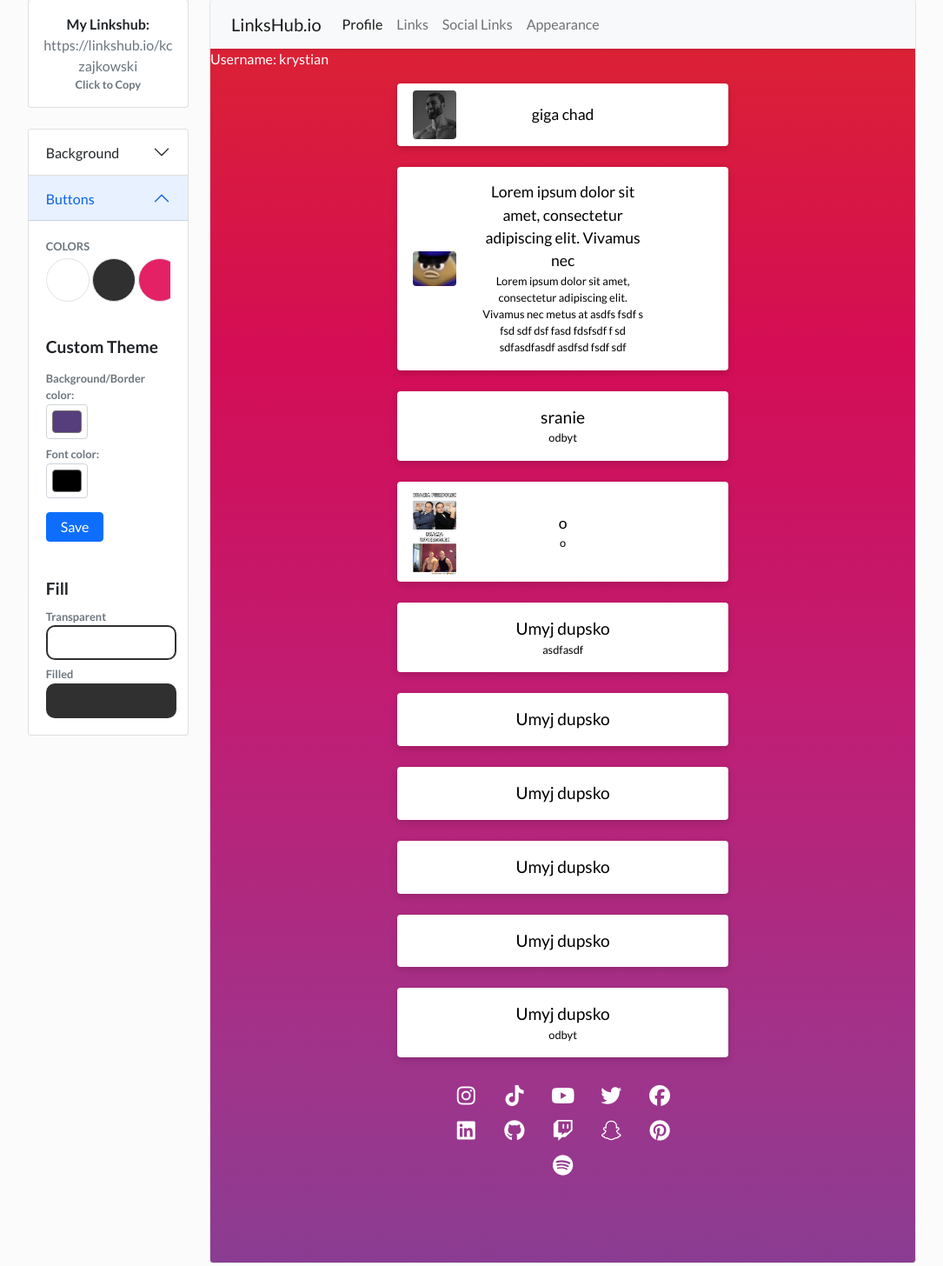
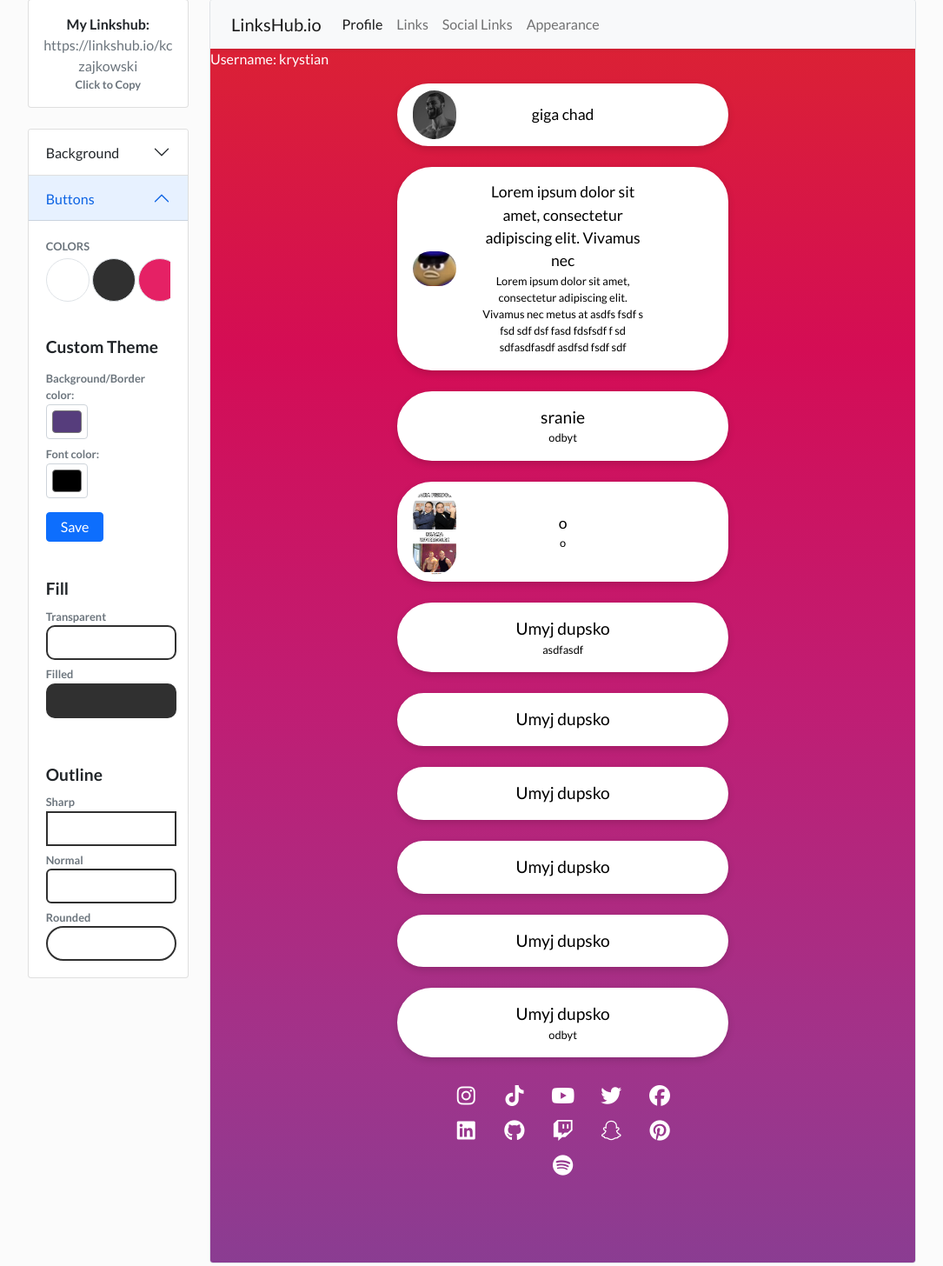
Before and after one commit to krysczajkowski/linkshub, a Django app: page /profile/appearance/background in a window 1280 px wide, after a click on "Buttons". Shown: the part 81-1537 px from the top of the page at 87% size, without its empty margins (97-1182 px from the left). Run offline with Django 3.2, Linux system fonts and the light colour scheme; a user stored in the database is signed in; data comes from the database, SQL or seed files in the repository; both versions use the stored data as it was after the commit; some libraries are stand-ins or nearby versions.

Commit message:
Button outline

```diff
--- a/account/views.py
+++ b/account/views.py
@@ -56,6 +56,7 @@ def profile(request):
         btn_border_color = btn_bg_color
         btn_bg_color = 'transparent'
 
+    btn_outline = theme_data.button_outline
 
     platforms = UserPlatform.objects.filter(user=request.user, username__gt='',username__isnull=False)
 
@@ -67,7 +68,8 @@ def profile(request):
         'btn_font_color': btn_font_color,
         'btn_bg_color': btn_bg_color,
         'btn_border_color': btn_border_color,
-        'platforms': platforms
+        'platforms': platforms,
+        'btn_outline': btn_outline,
     }
 
     return render(request, 'account/profile.html', context)
--- a/appearance/models.py
+++ b/appearance/models.py
@@ -61,6 +61,7 @@ class UserTheme(models.Model):
     button_theme = models.ForeignKey(ButtonTheme, on_delete=models.CASCADE, null=True, blank=True)
     custom_button_theme = models.ForeignKey(CustomButtonTheme, on_delete=models.CASCADE, null=True, blank=True)
     button_fill = models.CharField(max_length=120, blank=True)
+    button_outline = models.CharField(max_length=120, blank=True)
 
     def __str__(self):
         return f'{self.user.username}'
--- a/appearance/urls.py
+++ b/appearance/urls.py
@@ -9,4 +9,5 @@ urlpatterns = [
     path('button/choose', views.choose_button.as_view(), name='choose_button'),
     path('button/custom/choose', views.choose_custom_button.as_view(), name='choose_custom_button'),
     path('button/fill', views.button_fill.as_view(), name='button_fill'),
+    path('button/outline', views.choose_outline.as_view(), name='choose_outline'),
 ]
--- a/appearance/views.py
+++ b/appearance/views.py
@@ -150,3 +150,25 @@ class button_fill(View):
             return JsonResponse({'error': 'Error: unauthorized operation.'}, status=409)
 
         return JsonResponse({'success': True})
+
+
+class choose_outline(View):
+    def post(self, request):
+        data = json.loads(request.body)
+        outline = data['outline']
+
+        acceptable_outlines = ['outline-sharp', 'outline-normal',
+        'outline-rounded']
+
+        if outline in acceptable_outlines:
+            try:
+                user_theme = UserTheme.objects.get(user=request.user)
+                user_theme.button_outline = outline
+                user_theme.save()
+
+            except:
+                return JsonResponse({'error': 'Error: unauthorized operation.'}, status=409)
+        else:
+            return JsonResponse({'error': 'Error: unauthorized operation.'}, status=409)
+
+        return JsonResponse({'success': True})
--- a/linkshub/static/css/account_main.css
+++ b/linkshub/static/css/account_main.css
@@ -51,10 +51,22 @@ a{text-decoration: none}
 }
 
 .platform-link:hover {
-    transform: scale(1.15) rotate(10deg);
+    transform: scale(1.15) rotate(5deg);
     cursor: pointer;
 }
 
+/* OUTLINES  */
+.outline-sharp {
+    border-radius: 0px!important;
+}
+
+.outline-normal {
+    border-radius: 6px!important;
+}
+
+.outline-rounded {
+    border-radius: 40px!important;
+}
 
 /* THEME BUTTONS */
 
--- a/linkshub/static/js/background.js
+++ b/linkshub/static/js/background.js
@@ -184,7 +184,6 @@ btn_transparent.addEventListener('click', (e) => {
 
 btn_filled = document.getElementById('btn-filled')
 btn_filled.addEventListener('click', (e) => {
-    console.log('filled btn clicked')
     fetch('button/fill', {
         body: JSON.stringify({'transparent': false, 'filled': true}),
         method: 'POST',
@@ -202,3 +201,30 @@ btn_filled.addEventListener('click', (e) => {
         }
     });
 })
+
+
+btn_outline = document.querySelectorAll('.choose_outline')
+btn_outline.forEach(item => {
+    item.addEventListener('click', (e) => {
+        const outline = item.dataset.outline
+        console.log(outline)
+
+        fetch('button/outline', {
+            body: JSON.stringify({'outline': outline}),
+            method: 'POST',
+            headers: {
+                'Accept': 'application/json',
+                'Content-Type': 'application/json; charset=UTF-8',
+                'X-CSRFToken': csrftoken
+            },
+        }).then(res=>res.json()).then(data=>{
+            console.log('data', data)
+            if(data.error) {
+                alert(data.error)
+            } else {
+                load_profile()
+            }
+        });
+
+    })
+})
--- a/templates/account/profile.html
+++ b/templates/account/profile.html
@@ -34,10 +34,10 @@
             <div class="col-12 col-md-10 offset-md-1 col-xl-6 offset-xl-3">
                 <div class="row my-2">
                     <div class="d-grid gap-2">
-                        <a href="#" class="btn link-btn mt-2 mx-0 row d-flex" target="_blank" style='background-color: {{btn_bg_color}}; color: {{btn_font_color}}; border: 2px solid {{btn_border_color}};'>
+                        <a href="#" class="btn {{btn_outline}} link-btn mt-2 mx-0 row d-flex" target="_blank" style='background-color: {{btn_bg_color}}; color: {{btn_font_color}}; border: 2px solid {{btn_border_color}};'>
                             {% if link.image %}
                             <div class="col-1 col-md-2 ms-2 ms-md-0  d-flex align-items-center justify-content-center">
-                                <img src="{{ link.image.url }}" class="rounded link-image-size">
+                                <img src="{{ link.image.url }}" class="{{btn_outline}} link-image-size">
                             </div>
                             <div class="col-9 col-md-8 py-2  d-flex align-items-center justify-content-center">
                                 <div class="d-flex flex-column text-center">
--- a/templates/appearance/background.html
+++ b/templates/appearance/background.html
@@ -122,6 +122,20 @@
                             <button class='btn-filled' id='btn-filled'></button>
 
                         </div>
+
+                        <div class='mt-5'>
+                            <p class="form-label fw-bold font-size-12">Outline</p>
+
+                            <p for="background_color" class='fw-bold font-size-08 text-muted mb-0 mt-1'>Sharp</p>
+                            <button class='btn-transparent outline-sharp choose_outline' id='btn-transparent' data-outline='outline-sharp'></button>
+
+                            <p for="background_color" class='fw-bold font-size-08 text-muted mb-0 mt-1'>Normal</p>
+                            <button class='btn-transparent outline-normal choose_outline' id='btn-transparent' data-outline='outline-normal'></button>
+
+                            <p for="background_color" class='fw-bold font-size-08 text-muted mb-0 mt-1'>Rounded</p>
+                            <button class='btn-transparent outline-rounded choose_outline' id='btn-transparent' data-outline='outline-rounded'></button>
+
+                        </div>
                     </div>
                   </div>
                 </div>
```
Also changed, not shown: appearance/migrations/0015_usertheme_button_outline.py (added), db.sqlite3.
